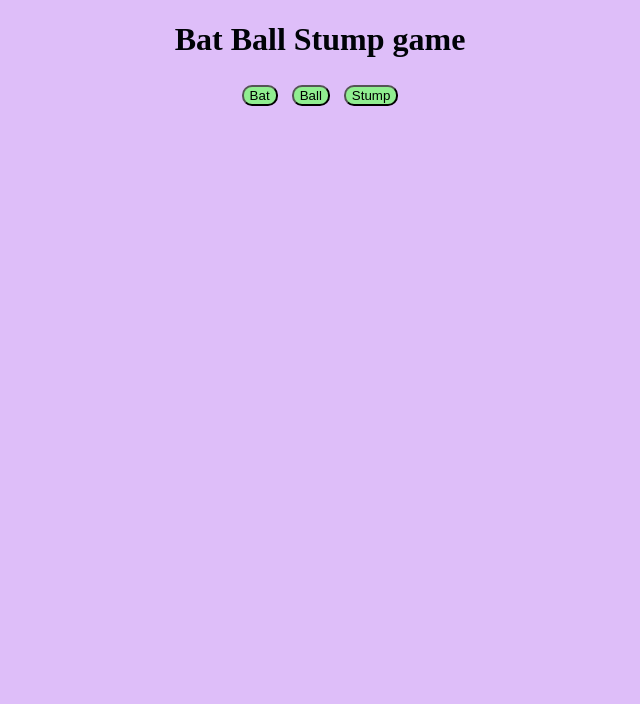
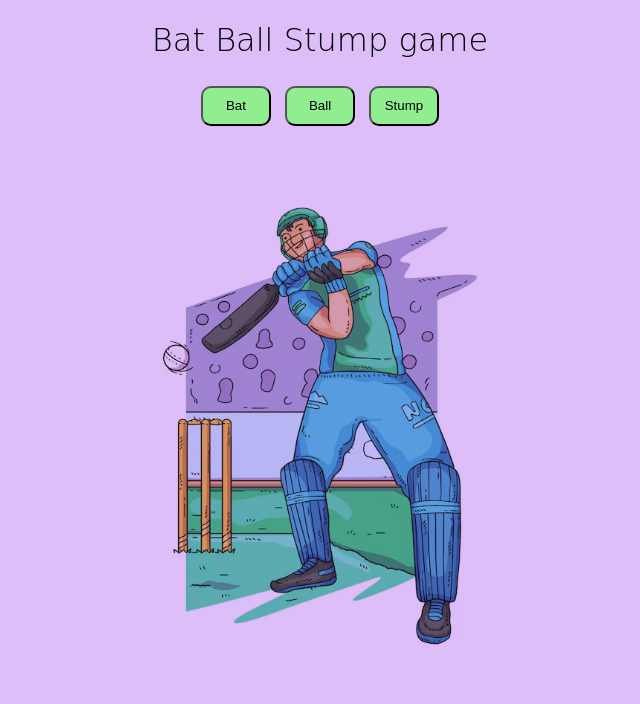
Before and after one commit to Abh7shekcr64/basic_js_projects, a plain HTML site: page cricketgame/index.html in a window 1280 px wide. Shown: the whole page, without its empty margins (320-960 px from the left). Drawn offline with Linux system fonts and the light colour scheme; files whose address does not match are found by name.

```diff
--- a/cricketgame/css/style.css
+++ b/cricketgame/css/style.css
@@ -1,15 +1,30 @@
 body {
-    text-align: center;
-    background-color : rgb(222, 190, 249);
+    text-align:center;
+    background-color:rgb(222, 190, 249);
 
 }
 h1{
-    color: rgb(0, 3, 7);
-    }
+    color:rgb(0, 3, 7);
+    font-family:cursive;
+    font-weight:200;
+}
 .button{
-    background-color : lightgreen;
-margin : 5px;
-border-radius : 10px;
+background-color:lightgreen;
+margin:5px;
+height:40px;
+width:70px;
+border-radius:10px;
+}
 
+img{
+    width:550px;
+    height:550px ;
+    display:block;
+    margin:20px auto;
+    border-radius:20px;  /* for rounded corner */
+    box-shadow:0 200px 400px 200px 400px rgba(0,0,0,0.3);
+    background:transparent;
+    mix-blend-mode:multiply;
+    opacity:0.95;
 
 }
--- a/cricketgame/index.html
+++ b/cricketgame/index.html
@@ -28,7 +28,10 @@
 let resultMsg;
 resultMsg = getResult('Bat', compChoice);
 
-alert(`user have chosen Bat, computer choice is ${compChoice} and ${resultMsg}`);
+alert(`user have chosen Bat and computer choice is ${compChoice}
+
+    ${resultMsg}`);
+
     ">Bat</button>
 
 <button class ="button"  onclick=" //console.log('you have chosen Bat');
@@ -53,7 +56,9 @@
     }
 
 */
-alert(`user have chosen Ball, computer choice is ${compChoice} and ${resultMsg}`);
+alert(`user have chosen Ball and computer choice is ${compChoice}
+
+${resultMsg}`);
     ">Ball</button>
 
     <button class ="button" onclick=" //console.log('you have chosen Bat');
@@ -78,8 +83,13 @@
     }
 
     */
-alert(`user have chosen Stump, computer choice is ${compChoice} and ${resultMsg}`);
+alert(`user have chosen Stump and computer choice is ${compChoice}
+
+${resultMsg}`);
     " >Stump</button>
+
+    <img src="C:\Users\Dell\OneDrive\Desktop\jsproject\basic_js_projects\cricketgame\assets\hand-drawn-ipl-cricket-illustration_23-2149216037.avif" />
+
 
     <script src = "javascript/script.js"></script>
 </body>
```
Also changed, not shown: cricketgame/assets/hand-drawn-ipl-cricket-illustration_23-2149216037.avif (added), cricketgame/javascript/script.js (line endings or trailing spaces).
